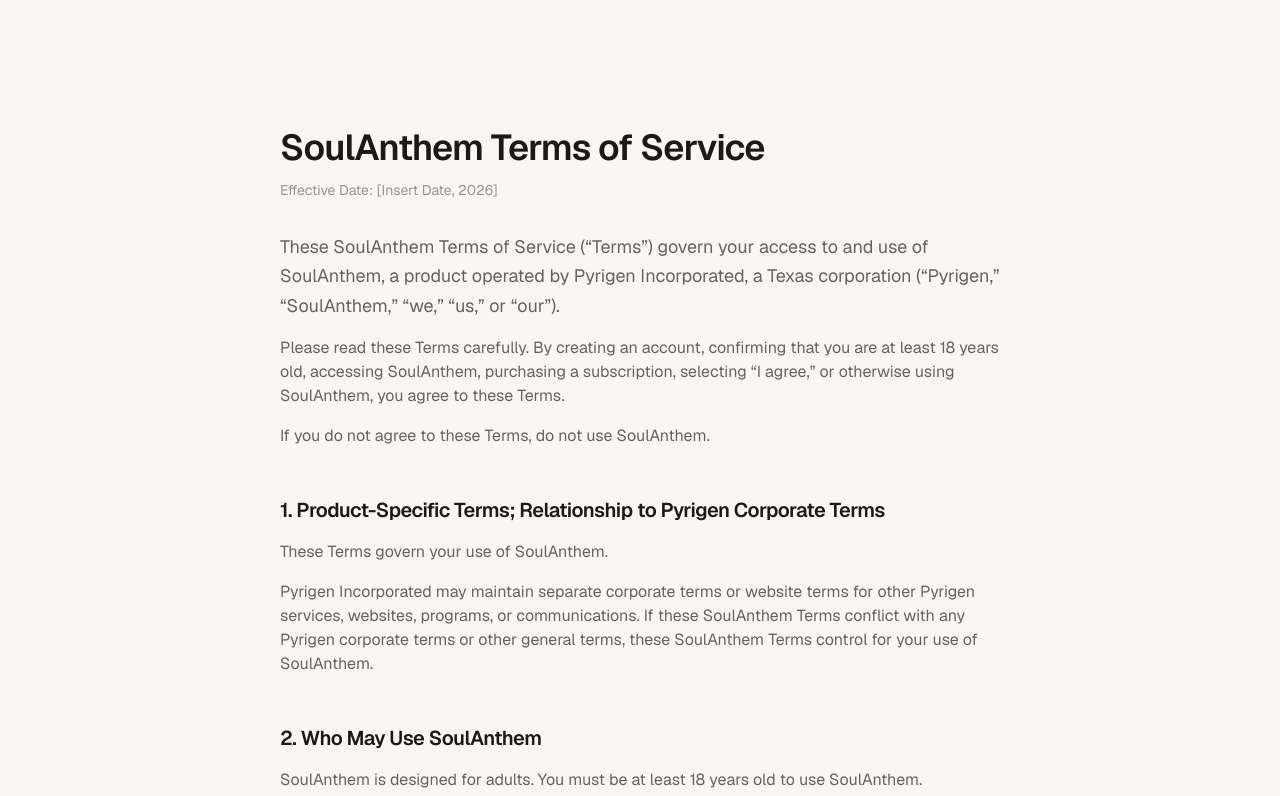
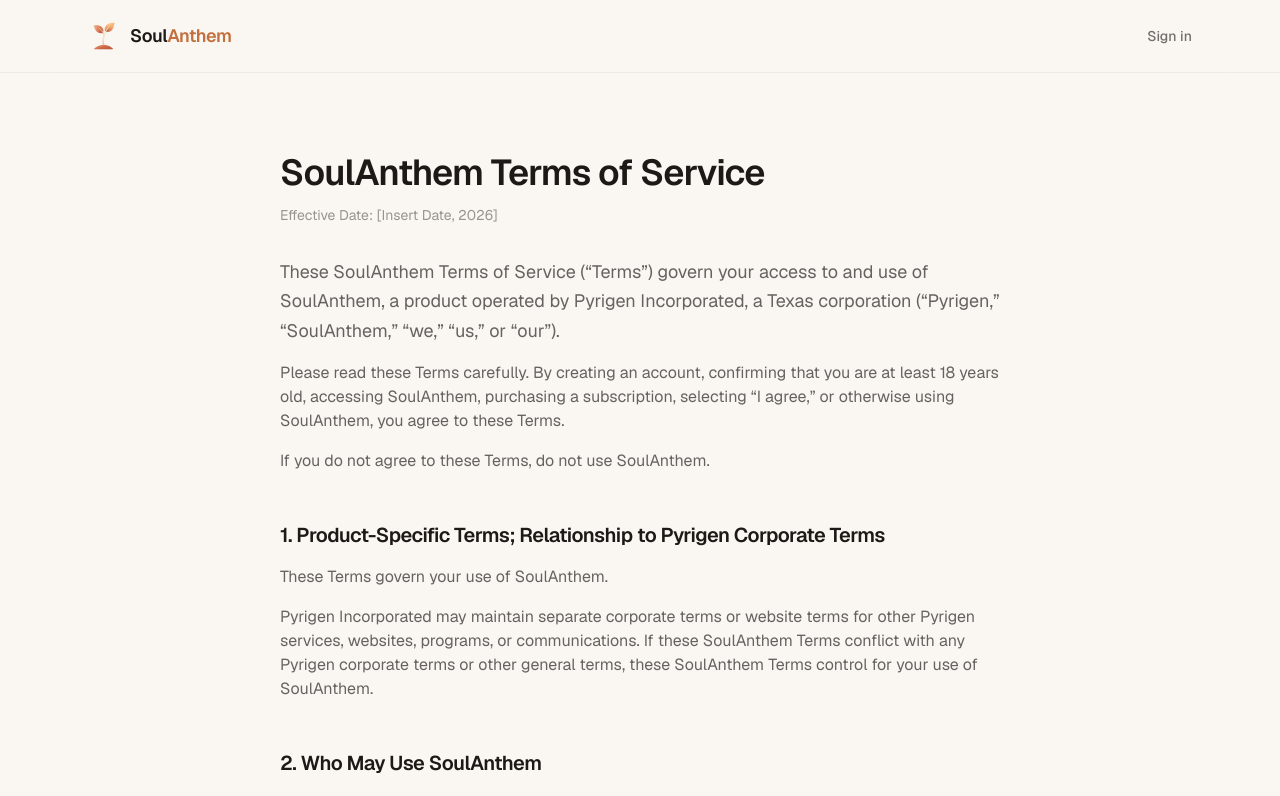
Before and after one commit to clevenwright/soulanthem-site, a Next.js app: page /terms in a window 1280 px wide. Shown: the top 796 px of the page. Built offline with nearby package versions, Linux system fonts and the light colour scheme.

Commit message:
Add Sign in entry point via shared APP_URL constant

```diff
--- a/app/health-privacy/page.tsx
+++ b/app/health-privacy/page.tsx
@@ -3,6 +3,7 @@
   healthPrivacyPublished,
   healthPrivacyEffectiveDate,
 } from "@/lib/healthPrivacyRelease";
+import SiteHeader from "@/components/SiteHeader";
 
 // Consumer Health Data Privacy Policy — public surface.
 //
@@ -24,7 +25,9 @@
 
 export default function HealthPrivacy() {
   return (
-    <main className="mx-auto max-w-3xl px-6 pt-32 pb-24">
+    <>
+      <SiteHeader />
+      <main className="mx-auto max-w-3xl px-6 pt-20 pb-24">
       <h1 className="text-4xl font-semibold tracking-tight">
         Consumer Health Data Privacy Policy
       </h1>
@@ -204,5 +207,6 @@
         </a>
       </p>
     </main>
+    </>
   );
 }
--- a/app/page.tsx
+++ b/app/page.tsx
@@ -6,6 +6,7 @@
   healthPrivacyPath,
   healthPrivacyLinkLabel,
 } from "@/lib/healthPrivacyRelease";
+import { APP_URL } from "@/lib/appUrl";
 
 export default function Home() {
   return (
@@ -232,6 +233,10 @@
             </>
           )}
           <span className="mx-2">·</span>
+          <a href="/terms" className="hover:text-black/70">Terms</a>
+          <span className="mx-2">·</span>
+          <a href={APP_URL} className="hover:text-black/70">Sign in</a>
+          <span className="mx-2">·</span>
           <a href="mailto:hello@pyrigen.com" className="hover:text-black/70">hello@pyrigen.com</a>
         </p>
       </footer>
--- a/app/privacy/page.tsx
+++ b/app/privacy/page.tsx
@@ -1,3 +1,5 @@
+import SiteHeader from "@/components/SiteHeader";
+
 export const metadata = {
   title: "Privacy Policy | SoulAnthem",
   description: "How SoulAnthem and Pyrigen Incorporated handle your data.",
@@ -13,7 +15,9 @@
 
 export default function Privacy() {
   return (
-    <main className="mx-auto max-w-3xl px-6 pt-32 pb-24">
+    <>
+      <SiteHeader />
+      <main className="mx-auto max-w-3xl px-6 pt-20 pb-24">
       <h1 className="text-4xl font-semibold tracking-tight">Privacy Policy</h1>
       <p className="mt-3 text-sm text-black/40">Last updated: July 20, 2026</p>
 
@@ -173,5 +177,6 @@
         </a>
       </p>
     </main>
+    </>
   );
 }
--- a/app/support/page.tsx
+++ b/app/support/page.tsx
@@ -1,10 +1,11 @@
 import type { Metadata } from "next";
-import SoulAnthemLogo from "@/components/SoulAnthemLogo";
 import {
   healthPrivacyPublished,
   healthPrivacyPath,
   healthPrivacyLinkLabel,
 } from "@/lib/healthPrivacyRelease";
+import { APP_URL } from "@/lib/appUrl";
+import SiteHeader from "@/components/SiteHeader";
 
 export const metadata: Metadata = {
   title: "Support | SoulAnthem",
@@ -107,13 +108,7 @@
         dangerouslySetInnerHTML={{ __html: JSON.stringify(faqJsonLd) }}
       />
 
-      <header className="border-b border-black/5 bg-[var(--background)]/80 backdrop-blur-xl">
-        <nav className="mx-auto flex max-w-6xl items-center px-6 py-5">
-          <a href="/" aria-label="SoulAnthem home">
-            <SoulAnthemLogo />
-          </a>
-        </nav>
-      </header>
+      <SiteHeader />
 
       <main className="mx-auto max-w-3xl px-6 pt-20 pb-24">
         <h1 className="text-4xl font-semibold tracking-tight">Support</h1>
@@ -274,6 +269,14 @@
             </>
           )}
           <span className="mx-2">·</span>
+          <a href="/terms" className="hover:text-black/70">
+            Terms
+          </a>
+          <span className="mx-2">·</span>
+          <a href={APP_URL} className="hover:text-black/70">
+            Sign in
+          </a>
+          <span className="mx-2">·</span>
           <a href="mailto:support@pyrigen.com" className="hover:text-black/70">
             support@pyrigen.com
           </a>
--- a/app/terms/page.tsx
+++ b/app/terms/page.tsx
@@ -1,5 +1,6 @@
 import type { Metadata } from "next";
 import { healthPrivacyEffectiveDate } from "@/lib/healthPrivacyRelease";
+import SiteHeader from "@/components/SiteHeader";
 
 // SoulAnthem Terms of Service - counsel-final text (verbatim, 28 sections).
 //
@@ -35,7 +36,9 @@
 
 export default function Terms() {
   return (
-    <main className="mx-auto max-w-3xl px-6 pt-32 pb-24">
+    <>
+      <SiteHeader />
+      <main className="mx-auto max-w-3xl px-6 pt-20 pb-24">
       <h1 className="text-4xl font-semibold tracking-tight">SoulAnthem Terms of Service</h1>
       <p className="mt-3 text-sm text-black/40">
         Effective Date: {healthPrivacyEffectiveDate}
@@ -398,5 +401,6 @@
         </a>
       </p>
     </main>
+    </>
   );
 }
--- a/components/Hero.tsx
+++ b/components/Hero.tsx
@@ -4,6 +4,7 @@
 import { SplitText } from "gsap/SplitText";
 import { useGSAP } from "@gsap/react";
 import Aurora from "./Aurora";
+import SiteHeader from "./SiteHeader";
 import Sprout from "./Sprout";
 import Waitlist from "./Waitlist";
 
@@ -35,6 +36,7 @@
   return (
     <section id="top" ref={container} className="relative min-h-screen w-full overflow-hidden bg-[var(--background)]">
       <Aurora />
+      <SiteHeader transparent />
       <div className="relative z-10 flex min-h-screen flex-col items-center justify-center px-6 py-24 text-center text-[var(--foreground)]">
 
         <div className="brand mb-8 flex flex-col items-center">
--- /dev/null
+++ b/components/SiteHeader.tsx
@@ -0,0 +1,34 @@
+import SoulAnthemLogo from "./SoulAnthemLogo";
+import { APP_URL } from "@/lib/appUrl";
+
+/**
+ * Primary site nav: logo home + Sign in to the app.
+ * Use transparent on the homepage hero; solid on content pages.
+ */
+export default function SiteHeader({
+  transparent = false,
+}: {
+  transparent?: boolean;
+}) {
+  return (
+    <header
+      className={
+        transparent
+          ? "absolute inset-x-0 top-0 z-20"
+          : "border-b border-black/5 bg-[var(--background)]/80 backdrop-blur-xl"
+      }
+    >
+      <nav className="mx-auto flex max-w-6xl items-center justify-between px-6 py-5">
+        <a href="/" aria-label="SoulAnthem home">
+          <SoulAnthemLogo />
+        </a>
+        <a
+          href={APP_URL}
+          className="text-sm font-medium text-black/55 transition-colors hover:text-black/90"
+        >
+          Sign in
+        </a>
+      </nav>
+    </header>
+  );
+}
--- /dev/null
+++ b/lib/appUrl.ts
@@ -0,0 +1,6 @@
+/**
+ * Single URL for the SoulAnthem web app. Every "Sign in" / app entry link
+ * on the marketing site must import this. When app.soulanthem.ai is live,
+ * change only this value.
+ */
+export const APP_URL = "https://anthem-4eb6a.web.app";
```
